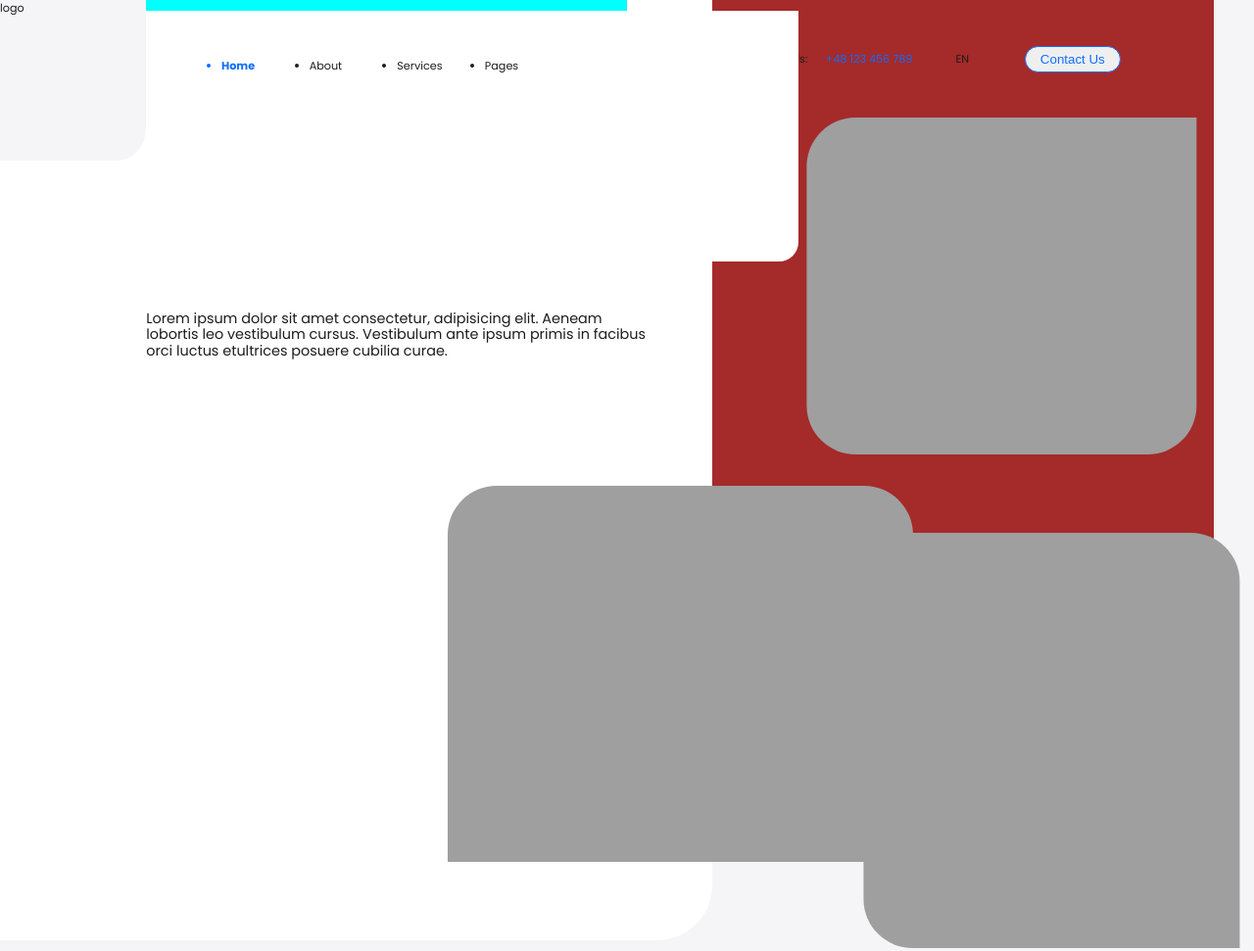
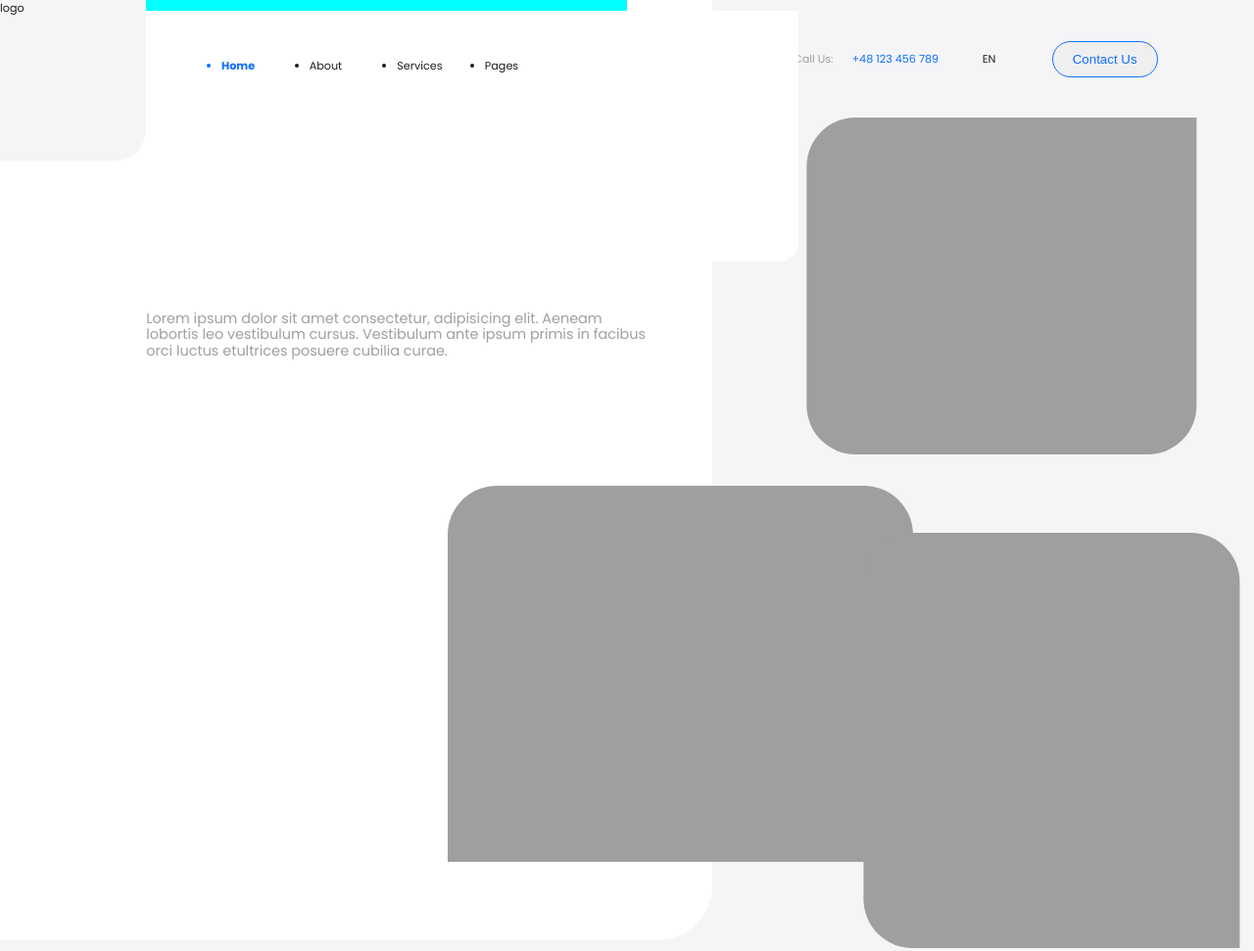
Before and after one commit to AniaPas/IPGHealth-recruitment-project, a website: page views/index.html in a window 1280 px wide. Shown: the top 971 px of the page at 98% size. Drawn offline with Linux system fonts and the light colour scheme.

Commit message:
text color

```diff
--- a/sass/custom.scss
+++ b/sass/custom.scss
@@ -75,6 +75,7 @@
           padding-top: 5vh;
           font-size: $fontS;
           line-height: 115%;
+          color: $darkGray;
         }
       }
     }
@@ -84,7 +85,7 @@
 
       width: 40vw;
       height: 80vh;
-      background-color: brown;
+      background-color: $lightGray;
       align-items: end;
       .contact-section_details {
         display: flex;
@@ -92,20 +93,23 @@
         font-size: $fontXS;
         align-items: center;
         justify-content: space-evenly;
-        margin: 0 3vw 5vh 3vw;
+        margin: 0 3vw 5vh 5vw;
 
         .contact-section_details--btn {
           border: 1px solid $blue;
           color: $blue;
-          padding: 5px 15px;
+          padding: 10px 20px;
           border-radius: 50px;
-          margin: 0 3vw;
+          margin-left: 3vw;
         }
         .contact-section_details--lg {
           margin-left: 2vw;
         }
         .contact-section_details--phone {
           color: $blue;
+        }
+        .contact-section_details--call {
+          color: $darkGray;
         }
       }
       .rectangle3 {
```
Also changed, not shown: sass/custom.css, 1 other file.
